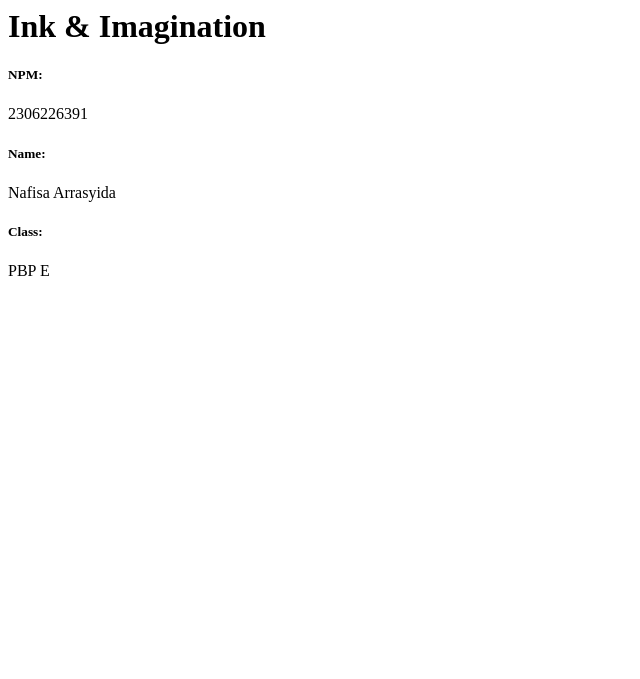
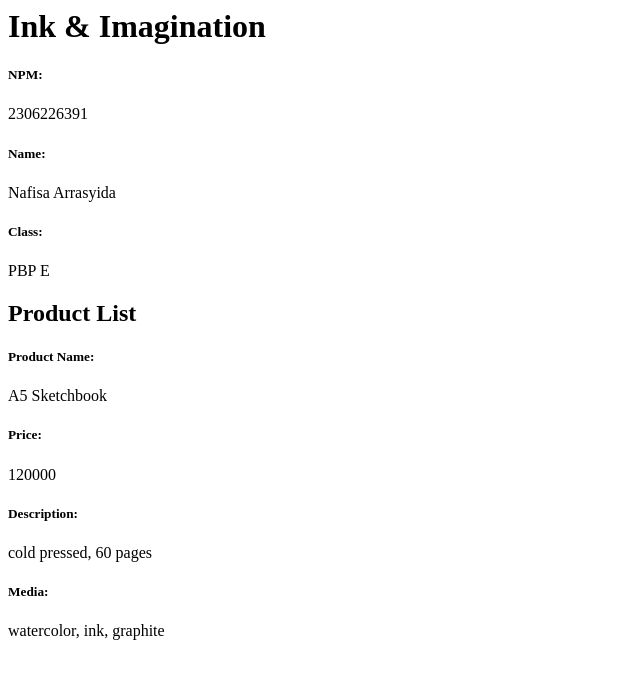
Before and after one commit to na-62/ink-and-imagination, a Django app: page / in a window 1280 px wide. Shown: the top 679 px of the page, without its empty margins (0-640 px from the left). Run offline with Django 5.2, Linux system fonts and the light colour scheme.

Commit message:
added contents

```diff
--- a/main/templates/main.html
+++ b/main/templates/main.html
@@ -1,8 +1,11 @@
 <h1>{{ app_name }}</h1>
 
-<h5>NPM: </h5>
-<p>{{ npm }}<p>
-<h5>Name: </h5>
-<p>{{ name }}</p>
-<h5>Class: </h5>
-<p>{{ class }}</p>
+<h5>NPM: </h5> <p>{{ npm }}<p>
+<h5>Name: </h5> <p>{{ name }}</p>
+<h5>Class: </h5> <p>{{ class }}</p>
+
+<h2>Product List</h2>
+<h5>Product Name: </h5> <p>{{ product_name }}<p>
+<h5>Price: </h5> <p>{{ product_price }}</p>
+<h5>Description: </h5> <p>{{ product_description }}</p>
+<h5>Media: </h5> <p>{{ product_media }}</p>
--- a/main/views.py
+++ b/main/views.py
@@ -5,7 +5,11 @@ def show_main(request):
         'app_name' : 'Ink & Imagination',
         'npm' : '2306226391',
         'name': 'Nafisa Arrasyida',
-        'class': 'PBP E'
+        'class': 'PBP E',
+        'product_name':'A5 Sketchbook',
+        'product_price': 120000,
+        'product_description':'cold pressed, 60 pages',
+        'product_media':'watercolor, ink, graphite'
     }
 
     return render(request, "main.html", context)
```
